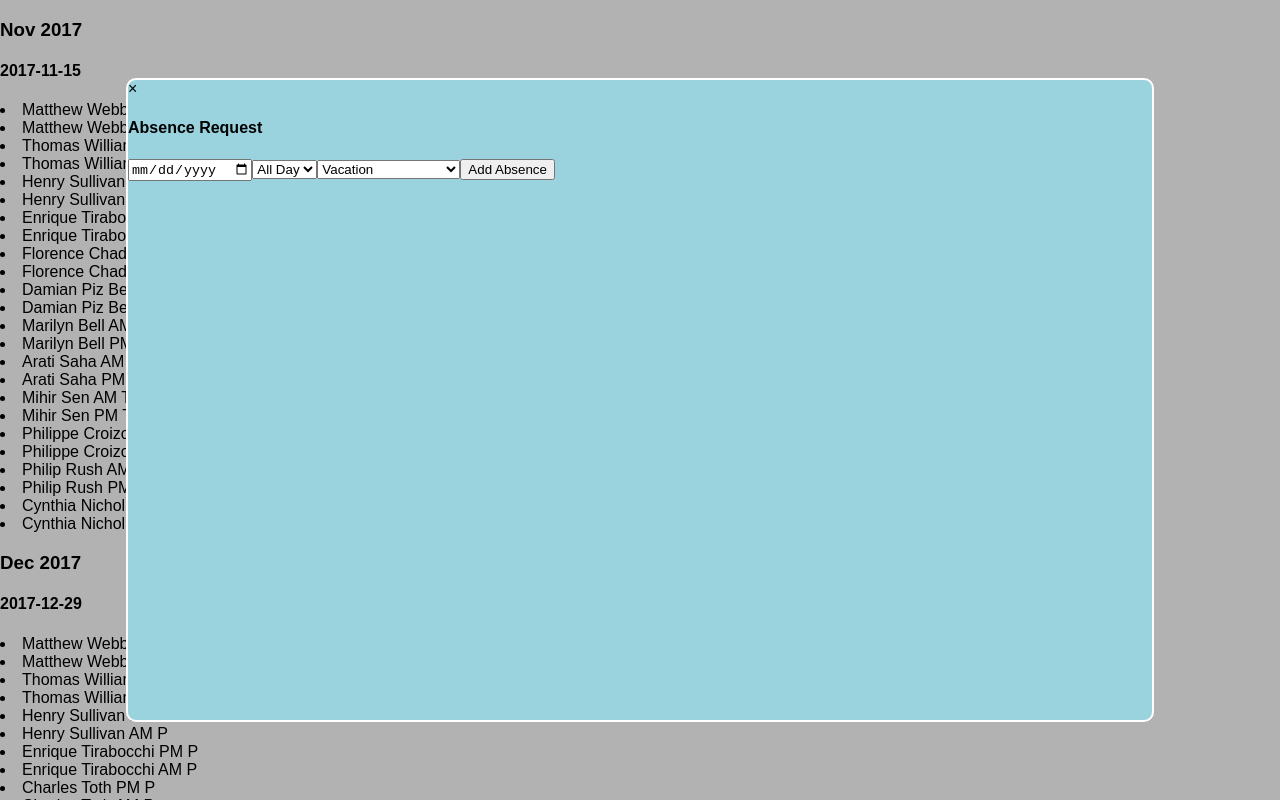
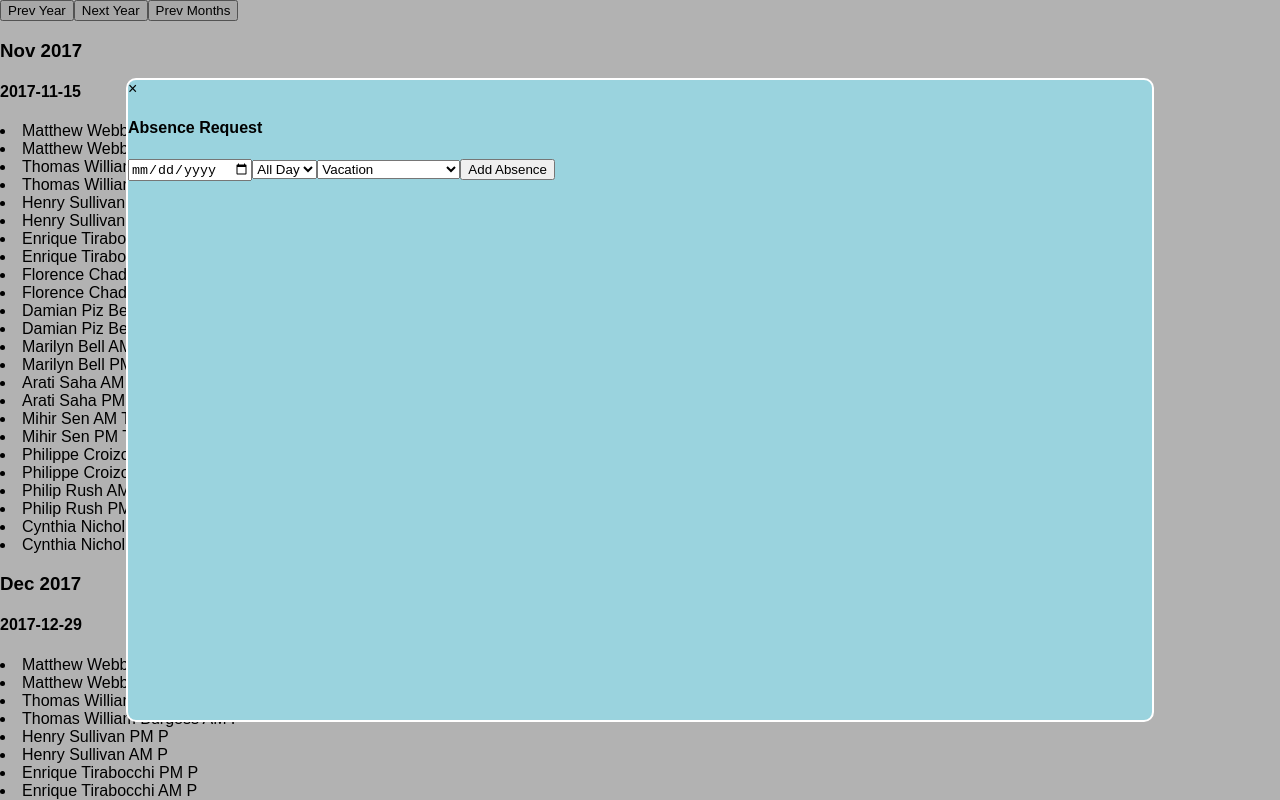
Before and after one commit to CJHunter91/absentee_manager, a React (Create React App) app: page / in a window 1280 px wide. Shown: the top 800 px of the page. Built offline with nearby package versions, Linux system fonts and the light colour scheme.

Commit message:
adds buttons for next/prev years and months

```diff
--- a/src/containers/Agenda.jsx
+++ b/src/containers/Agenda.jsx
@@ -22,6 +22,8 @@ class Agenda extends Component{
 		this.getAbsenteeDates = this.getAbsenteeDates.bind(this);
 		this.updateAbscenseData = this.updateAbscenseData.bind(this);
 		this.closeModal = this.closeModal.bind(this);
+		this.updateYear = this.updateYear.bind(this);
+		this.updateMonth = this.updateMonth.bind(this);
 		this.submitAbscenceData = this.submitAbscenceData.bind(this);
 	}
 
@@ -68,21 +70,36 @@ class Agenda extends Component{
 		this.setState({data: data})
 	}
 
-	renderThreeMonths(){
-		var currentMonth = moment(this.state.currentDate);
+	updateYear(e){
+		var date = moment(this.state.currentDate);
+		var modifier = 1;
+		if(e.target.id === "prev"){modifier *= -1}
+		date.add(modifier,'Y')
+		this.setState({currentDate: date})
+	}
+
+	updateMonth(e){
+		var date = moment(this.state.currentDate);
+		var modifier = 3;
+		if(e.target.id === "prev"){modifier *= -1}
+		date.add(modifier,'M')
+		this.setState({currentDate: date})
+	}
+
+	renderThreeMonths(date=this.state.currentDate){
 		var monthArray = []
 		for (var i = 0; i < 3; i++) {
 			monthArray.push(
 				<article key={i} className="month">
-				<h3>{this.getMonthYearFormat(currentMonth)}</h3>
+				<h3>{this.getMonthYearFormat(date)}</h3>
 
 				<DateView  getAbsenteeDates={this.getAbsenteeDates}
-				date={currentMonth}
+				date={date}
 				/>
 
 				</article>
 				)
-			currentMonth = moment(currentMonth).add(1,'M');
+			date = moment(date).add(1,'M');
 		}
 		return(monthArray)
 	}
@@ -98,6 +115,9 @@ class Agenda extends Component{
 	render(){
 		return(
 			<section id="agenda">
+				<button id="prev" className="button" onClick={this.updateYear}>Prev Year</button>
+				<button id="next" className="button" onClick={this.updateYear}>Next Year</button>
+				<button id="prev" className="button" onClick={this.updateMonth}>Prev Months</button>
 				{this.renderThreeMonths()}
 				<UserInput isOpen={this.state.isModalOpen}
 				closeModal={this.closeModal}
@@ -105,6 +125,7 @@ class Agenda extends Component{
 				updateAbscenseData={this.updateAbscenseData}
 				submitData={this.submitAbscenceData}
 				/>
+				<button id="next" className="button" onClick={this.updateMonth}>Next Months</button>
 			</section>
 			)
 	}
```
